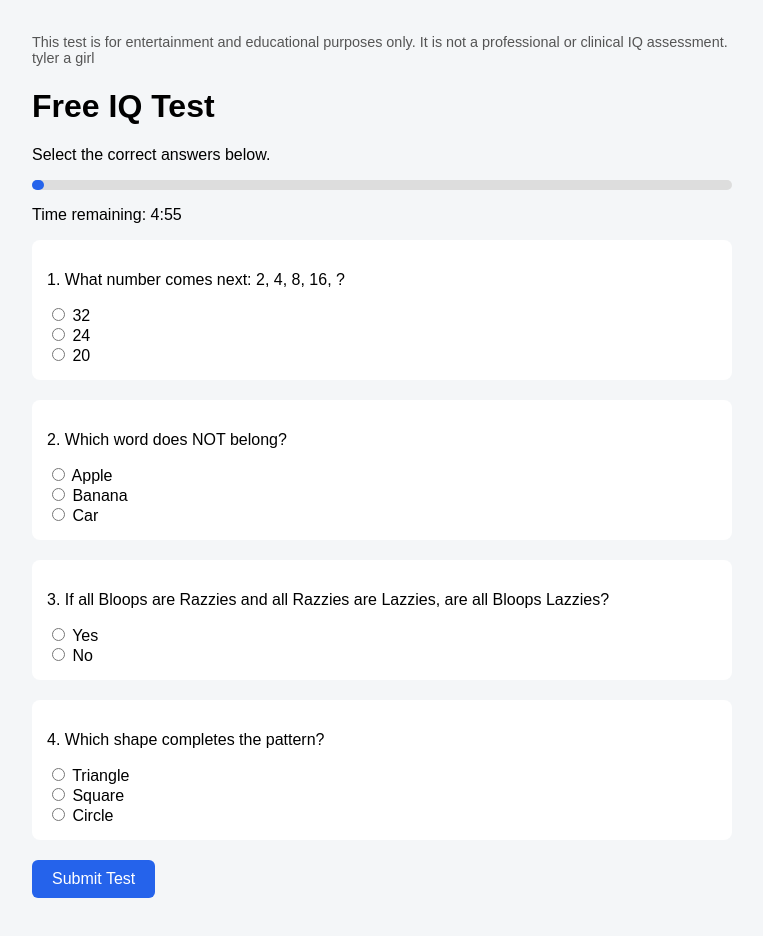
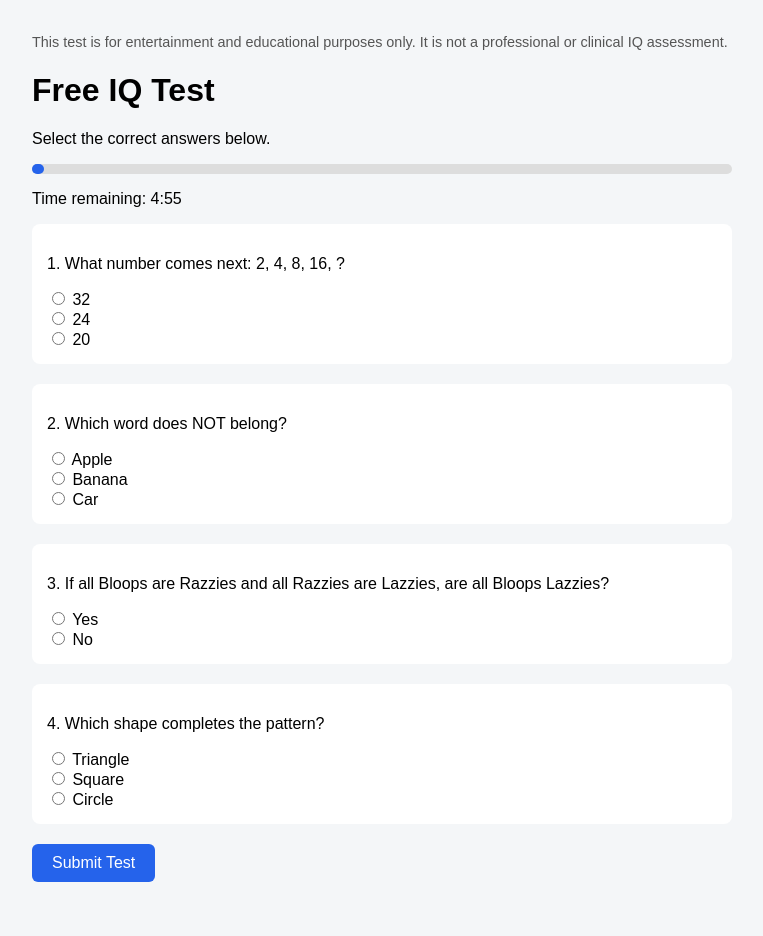
Before and after one commit to p7f2svpt7q-dot/iq-test, a plain HTML site: page index.html in a window 1280 px wide. Shown: the whole page, without its empty margins (258-1021 px from the left). Drawn offline with Linux system fonts and the light colour scheme.

Commit message:
Update index.html

```diff
--- a/index.html
+++ b/index.html
@@ -5,7 +5,6 @@
   <p class="disclaimer">
   This test is for entertainment and educational purposes only.
   It is not a professional or clinical IQ assessment.
-  tyler a girl
 </p>
   <style>
     body {
```
